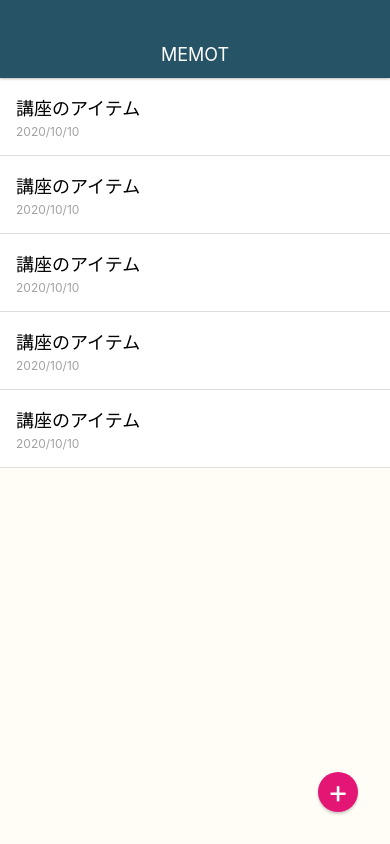
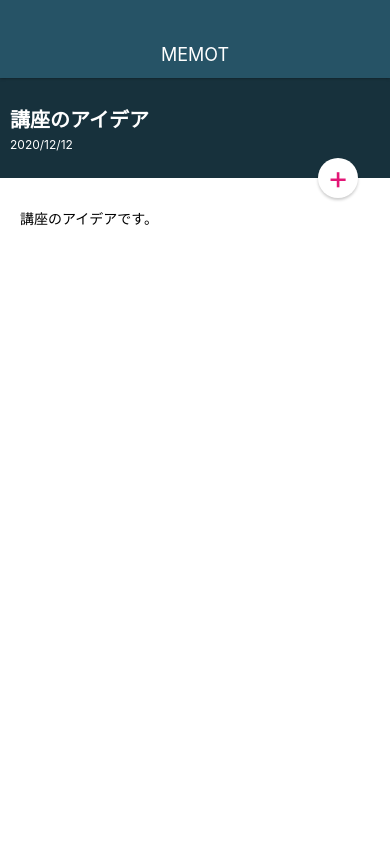
Before and after one commit to 22yuto/MemoApp, a React Native app: screen / in a window 390 px wide. Built offline with nearby package versions, Linux system fonts and the light colour scheme.

Commit message:
Style MemoDetailScreen

```diff
--- a/App.js
+++ b/App.js
@@ -1,13 +1,13 @@
 import React from 'react'
 import { StyleSheet, View } from 'react-native'
 import Appbar from './src/components/Appbar'
-import MemoListScreen from './src/screens/MemoListScreen'
+import MemoDetailScreen from './src/screens/MemoDetailScreen'
 
 export default function App() {
   return (
     <View style={styles.container}>
       <Appbar />
-      <MemoListScreen />
+      <MemoDetailScreen />
     </View>
   )
 }
--- a/src/elements/CircleButton.js
+++ b/src/elements/CircleButton.js
@@ -1,13 +1,24 @@
 import React from 'react'
 import { StyleSheet, Text, View } from 'react-native'
 
-export default function CircleButton({ children }) {
+export default function CircleButton({ children, style, color }) {
+  let bgColor = '#e31676'
+  let textColor = '#fff'
+
+  if (color === 'white') {
+    bgColor = '#fff'
+    textColor = '#e31676'
+  }
+
   return (
-    <View style={styles.circleButton}>
-      <Text style={styles.circleButtonTitle}>{children}</Text>
+    <View style={[styles.circleButton, style, { backgroundColor: bgColor }]}>
+      <Text style={[styles.circleButtonTitle, { color: textColor }]}>
+        {children}
+      </Text>
     </View>
   )
 }
+
 const styles = StyleSheet.create({
   circleButton: {
     position: 'absolute',
@@ -15,7 +26,6 @@
     right: 32,
     width: 40,
     height: 40,
-    backgroundColor: '#e31676',
     borderRadius: 24,
     justifyContent: 'center',
     alignItems: 'center',
--- /dev/null
+++ b/src/screens/MemoDetailScreen.js
@@ -0,0 +1,59 @@
+import React from 'react'
+import { StyleSheet, View, Text } from 'react-native'
+import CircleButton from '../elements/CircleButton'
+
+export default function MemoDetailScreen() {
+  return (
+    <View style={styles.container}>
+      <View>
+        <View style={styles.memoHeader}>
+          <View>
+            <Text style={styles.memoHeaderTitle}>講座のアイデア</Text>
+            <Text style={styles.memoHeaderDate}>2020/12/12</Text>
+          </View>
+        </View>
+      </View>
+
+      <View style={styles.memoContent}>
+        <Text>
+          講座のアイデアです。
+        </Text>
+      </View>
+
+      <CircleButton color="white" style={styles.editButton}>+</CircleButton>
+    </View>
+  )
+}
+const styles = StyleSheet.create({
+  container: {
+    flex: 1,
+    width: '100%',
+  },
+  memoHeader: {
+    height: 100,
+    backgroundColor: '#17313c',
+    justifyContent: 'center',
+    padding: 10,
+  },
+  memoHeaderTitle: {
+    fontSize: 20,
+    fontWeight: 'bold',
+    color: '#fff',
+    marginBottom: 4,
+  },
+  memoHeaderDate: {
+    fontSize: 12,
+    color: '#fff',
+  },
+  memoContent: {
+    paddingTop: 30,
+    paddingLeft: 20,
+    paddingRight: 20,
+    paddingBottom: 20,
+    backgroundColor: '#fff',
+    flex: 1,
+  },
+  editButton: {
+    top: 80,
+  },
+})
```
